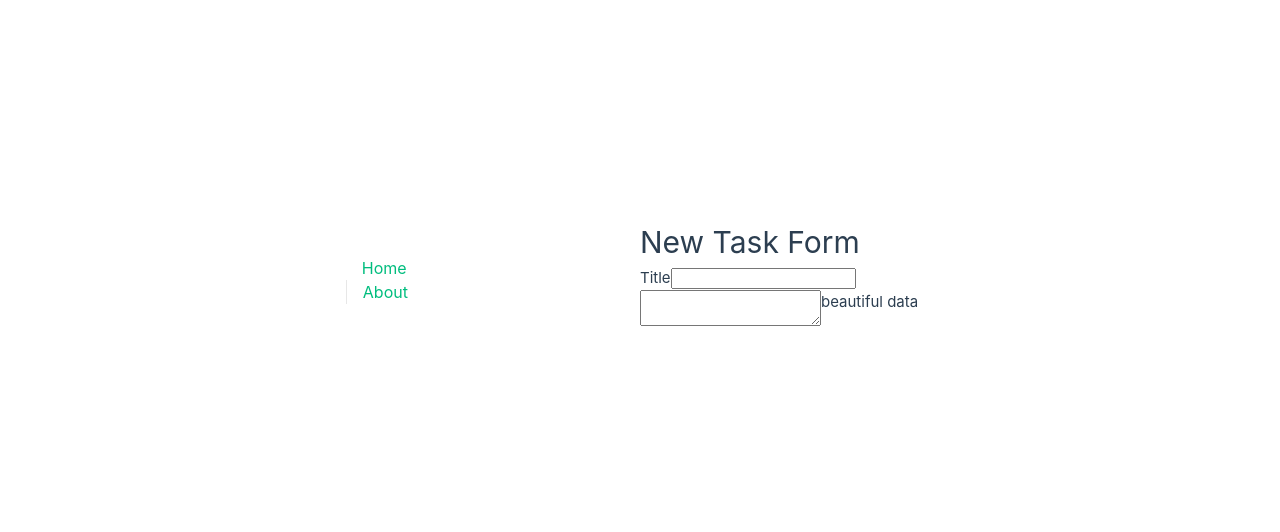
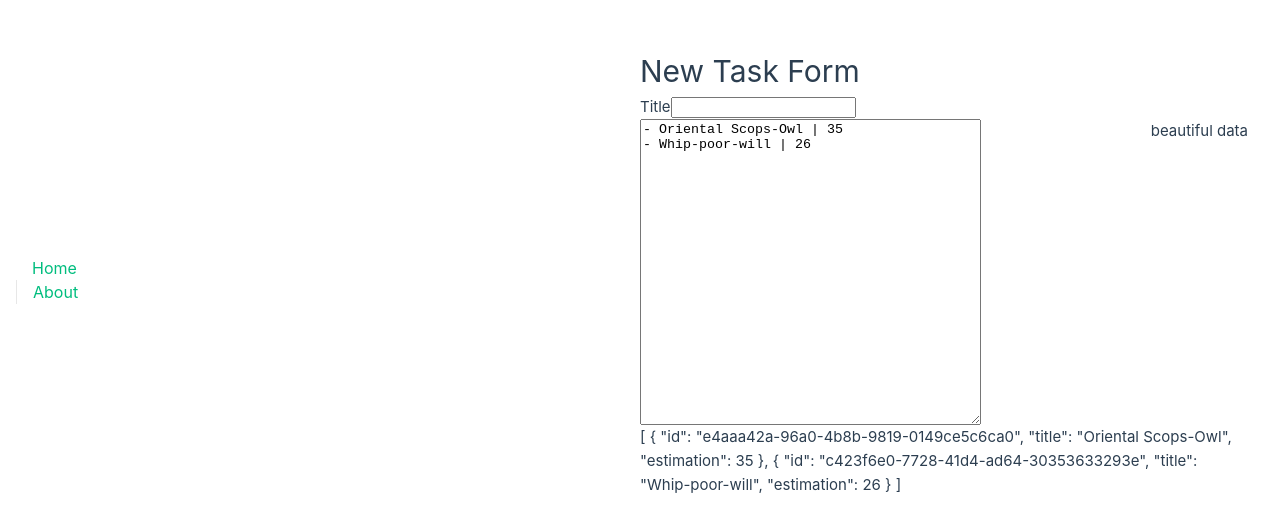
Before and after one commit to jcalixte/failwell, a Vue app: page /new-task in a window 1280 px wide. Shown: the part 128-660 px from the top of the page. Built offline with nearby package versions, Linux system fonts and the light colour scheme.

Commit message:
implement it in form

```diff
--- a/src/use-cases/task/components/NewTaskForm.vue
+++ b/src/use-cases/task/components/NewTaskForm.vue
@@ -1,18 +1,18 @@
 <script setup lang="ts">
 import { createUuid } from '@/shared/create-uuid'
-import { reactive, ref } from 'vue'
-import type { Step } from '../models/step'
+import { ref } from 'vue'
+import { createStepFixture } from '../models/step.fixture'
 import { Task } from '../models/task'
 import StepInput from './StepInput.vue'
 
 const id = createUuid()
 
 const title = ref('')
-const steps: Step[] = reactive([])
+const steps = ref([createStepFixture(), createStepFixture()])
 
 const saveTask = () => {
   const task = new Task(id, title.value)
-  task.addSteps(...steps)
+  task.addSteps(...steps.value)
 
   if (Task.validate(task)) {
     return true
@@ -31,6 +31,7 @@ const saveTask = () => {
         <input type="text" id="title" v-model="title" />
       </div>
       <StepInput v-model="steps" />
+      {{ steps }}
     </form>
   </div>
 </template>
--- a/src/use-cases/task/components/StepInput.vue
+++ b/src/use-cases/task/components/StepInput.vue
@@ -30,7 +30,7 @@ const stepsTextarea = computed({
 
 <template>
   <div class="step-input">
-    <textarea v-model="stepsTextarea"></textarea>
+    <textarea v-model="stepsTextarea" cols="40" rows="20"></textarea>
     <div>beautiful data</div>
   </div>
 </template>
```
Also changed, not shown: 1 other file (tests, documents, lock files or other folders).
